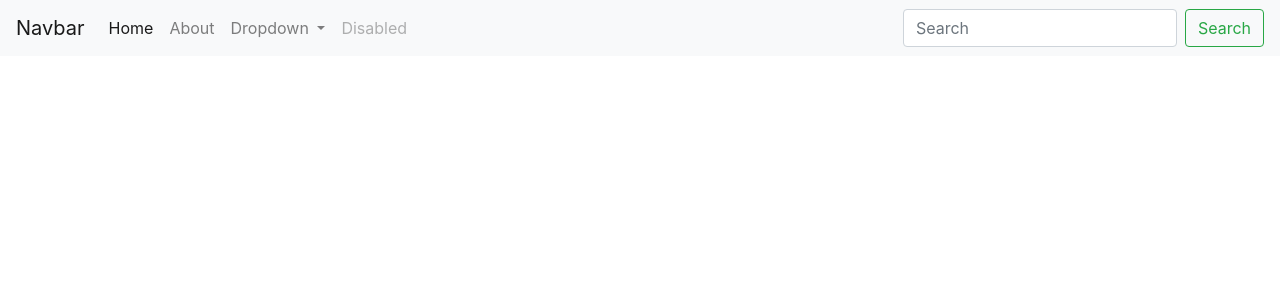
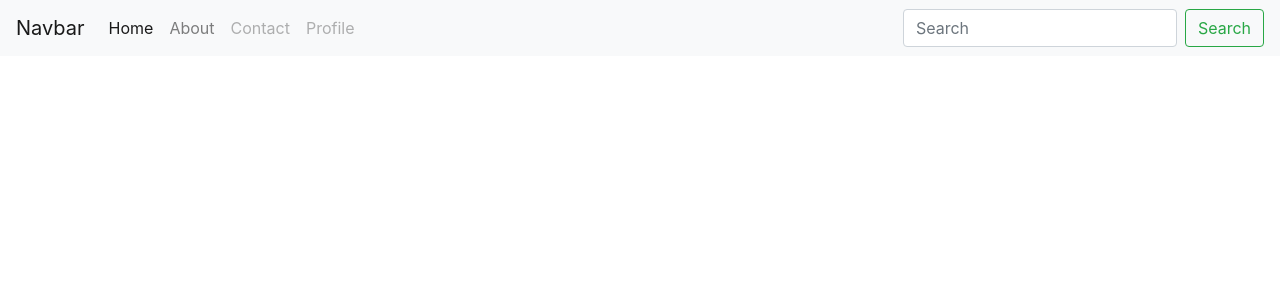
Before and after one commit to utsabgayawali/Complet-TODO, a Django app: page /home/ in a window 1280 px wide. Shown: the top 300 px of the page. Run offline with Django 5.2, Linux system fonts and the light colour scheme.

Commit message:
3rd  commit

```diff
--- a/templates/home.html
+++ b/templates/home.html
@@ -1,34 +1,49 @@
-<!doctype html>
+<!DOCTYPE html>
 <html lang="en">
   <head>
     <!-- Required meta tags -->
-    <meta charset="utf-8">
-    <meta name="viewport" content="width=device-width, initial-scale=1, shrink-to-fit=no">
+    <meta charset="utf-8" />
+    <meta
+      name="viewport"
+      content="width=device-width, initial-scale=1, shrink-to-fit=no"
+    />
 
     <!-- Bootstrap CSS -->
-    <link rel="stylesheet" href="https://cdn.jsdelivr.net/npm/bootstrap@4.1.3/dist/css/bootstrap.min.css" integrity="sha384-MCw98/SFnGE8fJT3GXwEOngsV7Zt27NXFoaoApmYm81iuXoPkFOJwJ8ERdknLPMO" crossorigin="anonymous">
+    <link
+      rel="stylesheet"
+      href="https://cdn.jsdelivr.net/npm/bootstrap@4.1.3/dist/css/bootstrap.min.css"
+      integrity="sha384-MCw98/SFnGE8fJT3GXwEOngsV7Zt27NXFoaoApmYm81iuXoPkFOJwJ8ERdknLPMO"
+      crossorigin="anonymous"
+    />
 
     <title>Hello, world!</title>
   </head>
   <body>
     <nav class="navbar navbar-expand-lg navbar-light bg-light">
       <a class="navbar-brand" href="#">Navbar</a>
-  <button class="navbar-toggler" type="button" data-toggle="collapse" data-target="#navbarSupportedContent" aria-controls="navbarSupportedContent" aria-expanded="false" aria-label="Toggle navigation">
+      <button
+        class="navbar-toggler"
+        type="button"
+        data-toggle="collapse"
+        data-target="#navbarSupportedContent"
+        aria-controls="navbarSupportedContent"
+        aria-expanded="false"
+        aria-label="Toggle navigation"
+      >
         <span class="navbar-toggler-icon"></span>
       </button>
 
       <div class="collapse navbar-collapse" id="navbarSupportedContent">
         <ul class="navbar-nav mr-auto">
           <li class="nav-item active">
-        <a class="nav-link" href="#">Home <span class="sr-only">(current)</span></a>
+            <a class="nav-link" href="#"
+              >Home <span class="sr-only">(current)</span></a
+            >
           </li>
           <li class="nav-item">
             <a class="nav-link" href="#">About </a>
           </li>
-      <li class="nav-item dropdown">
-        <a class="nav-link dropdown-toggle" href="#" id="navbarDropdown" role="button" data-toggle="dropdown" aria-haspopup="true" aria-expanded="false">
-          Dropdown
-        </a>
+
             <div class="dropdown-menu" aria-labelledby="navbarDropdown">
               <a class="dropdown-item" href="#">Action</a>
               <a class="dropdown-item" href="#">Another action</a>
@@ -37,21 +52,42 @@
             </div>
           </li>
           <li class="nav-item">
-        <a class="nav-link disabled" href="#">Disabled</a>
+            <a class="nav-link disabled" href="#">Contact</a>
+          </li>
+          <li class="nav-item">
+            <a class="nav-link disabled" href="#">Profile</a>
           </li>
         </ul>
         <form class="form-inline my-2 my-lg-0">
-      <input class="form-control mr-sm-2" type="search" placeholder="Search" aria-label="Search">
-      <button class="btn btn-outline-success my-2 my-sm-0" type="submit">Search</button>
+          <input
+            class="form-control mr-sm-2"
+            type="search"
+            placeholder="Search"
+            aria-label="Search"
+          />
+          <button class="btn btn-outline-success my-2 my-sm-0" type="submit">
+            Search
+          </button>
         </form>
       </div>
     </nav>
 
-
     <!-- Optional JavaScript -->
     <!-- jQuery first, then Popper.js, then Bootstrap JS -->
-    <script src="https://code.jquery.com/jquery-3.3.1.slim.min.js" integrity="sha384-q8i/X+965DzO0rT7abK41JStQIAqVgRVzpbzo5smXKp4YfRvH+8abtTE1Pi6jizo" crossorigin="anonymous"></script>
-    <script src="https://cdn.jsdelivr.net/npm/popper.js@1.14.3/dist/umd/popper.min.js" integrity="sha384-ZMP7rVo3mIykV+2+9J3UJ46jBk0WLaUAdn689aCwoqbBJiSnjAK/l8WvCWPIPm49" crossorigin="anonymous"></script>
-    <script src="https://cdn.jsdelivr.net/npm/bootstrap@4.1.3/dist/js/bootstrap.min.js" integrity="sha384-ChfqqxuZUCnJSK3+MXmPNIyE6ZbWh2IMqE241rYiqJxyMiZ6OW/JmZQ5stwEULTy" crossorigin="anonymous"></script>
+    <script
+      src="https://code.jquery.com/jquery-3.3.1.slim.min.js"
+      integrity="sha384-q8i/X+965DzO0rT7abK41JStQIAqVgRVzpbzo5smXKp4YfRvH+8abtTE1Pi6jizo"
+      crossorigin="anonymous"
+    ></script>
+    <script
+      src="https://cdn.jsdelivr.net/npm/popper.js@1.14.3/dist/umd/popper.min.js"
+      integrity="sha384-ZMP7rVo3mIykV+2+9J3UJ46jBk0WLaUAdn689aCwoqbBJiSnjAK/l8WvCWPIPm49"
+      crossorigin="anonymous"
+    ></script>
+    <script
+      src="https://cdn.jsdelivr.net/npm/bootstrap@4.1.3/dist/js/bootstrap.min.js"
+      integrity="sha384-ChfqqxuZUCnJSK3+MXmPNIyE6ZbWh2IMqE241rYiqJxyMiZ6OW/JmZQ5stwEULTy"
+      crossorigin="anonymous"
+    ></script>
   </body>
 </html>
```
Lines whose indentation alone changed are shown as unchanged.
